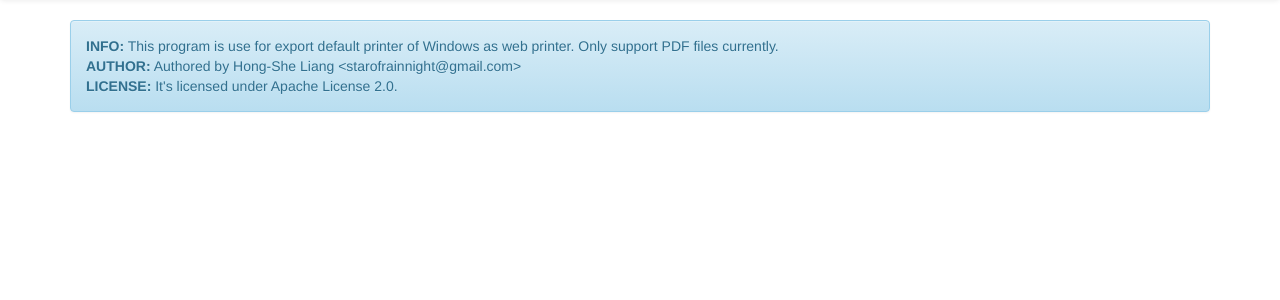
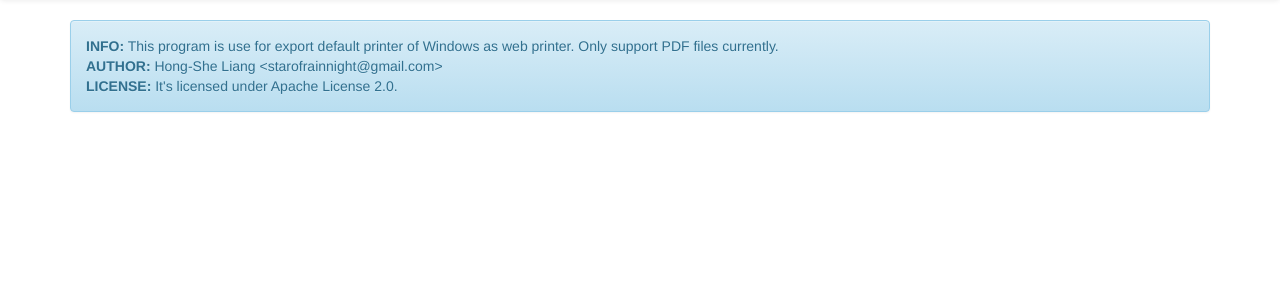
Before and after one commit to starofrainnight/vswprinter, a Django app: template printto/templates/printto/about.html in a window 1280 px wide. Shown: the part 52-352 px from the top of the page. Run offline with Django 3.2, Linux system fonts and the light colour scheme; the template is opened without the code that fills it, so the values that code supplies are empty; some libraries are stand-ins or nearby versions.

Commit message:
Removed duplicated words "Authored by"

```diff
--- a/printto/templates/printto/about.html
+++ b/printto/templates/printto/about.html
@@ -10,7 +10,7 @@
     <div class="alert alert-info">
         <strong>INFO:</strong> This program is use for export default printer
         of Windows as web printer. Only support PDF files currently.<br />
-        <strong>AUTHOR:</strong> Authored by Hong-She Liang &lt;starofrainnight@gmail.com&gt;<br />
+        <strong>AUTHOR:</strong> Hong-She Liang &lt;starofrainnight@gmail.com&gt;<br />
         <strong>LICENSE:</strong> It's licensed under Apache License 2.0.
     </div>
 </div>
```
